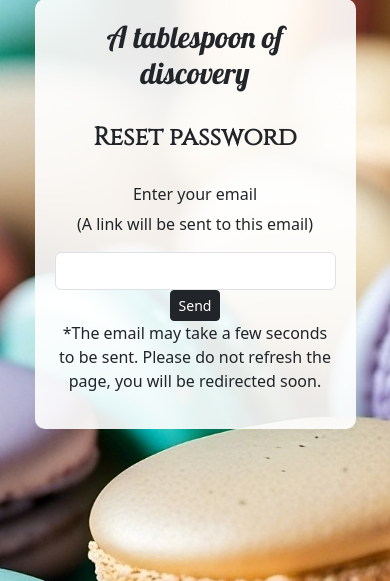
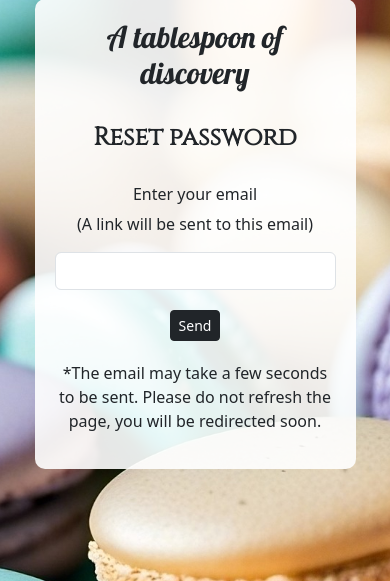
Before and after one commit to AlexaCai/recipe-web-app, a Django app: page /password_reset/ in a window 390 px wide. Shown: the part 117-698 px from the top of the page. Run offline with Django 4.2, Linux system fonts and the light colour scheme.

Commit message:
Responsiveness updates

```diff
--- a/accounts/static/accounts/css/style.css
+++ b/accounts/static/accounts/css/style.css
@@ -188,6 +188,10 @@
 /* CSS for the forgot password pages precisely */
 
 .reset-password-form {
+    margin-bottom: 20px;
+}
+
+.submit-reset-password-button {
     margin-bottom: 20px;
 }
 
--- a/accounts/templates/accounts/password_reset_form.html
+++ b/accounts/templates/accounts/password_reset_form.html
@@ -65,7 +65,7 @@
                                     <form method="POST">
                                         {% csrf_token %}
                                         <div>
-                                            <div class="input-group">
+                                            <div class="input-group reset-password-form">
                                                 <input id="email-field" name="{{ form.email.name }}" type="text"
                                                     class="form-control" aria-label="email-reset"
                                                     aria-describedby="email-field"
@@ -79,7 +79,7 @@
                                             </div>
                                             {% endif %}
                                         </div>
-                                        <button type="submit" class="btn btn-dark btn-sm button-password-form">Send</button>
+                                        <button type="submit" class="btn btn-dark btn-sm submit-reset-password-button">Send</button>
                                     </form>
                                 </div>
                                 <p>*The email may take a few seconds to be sent.
```
Also changed, not shown: accounts/templates/accounts/password_reset_confirm.html (+5 -2 lines), 1 other file.
